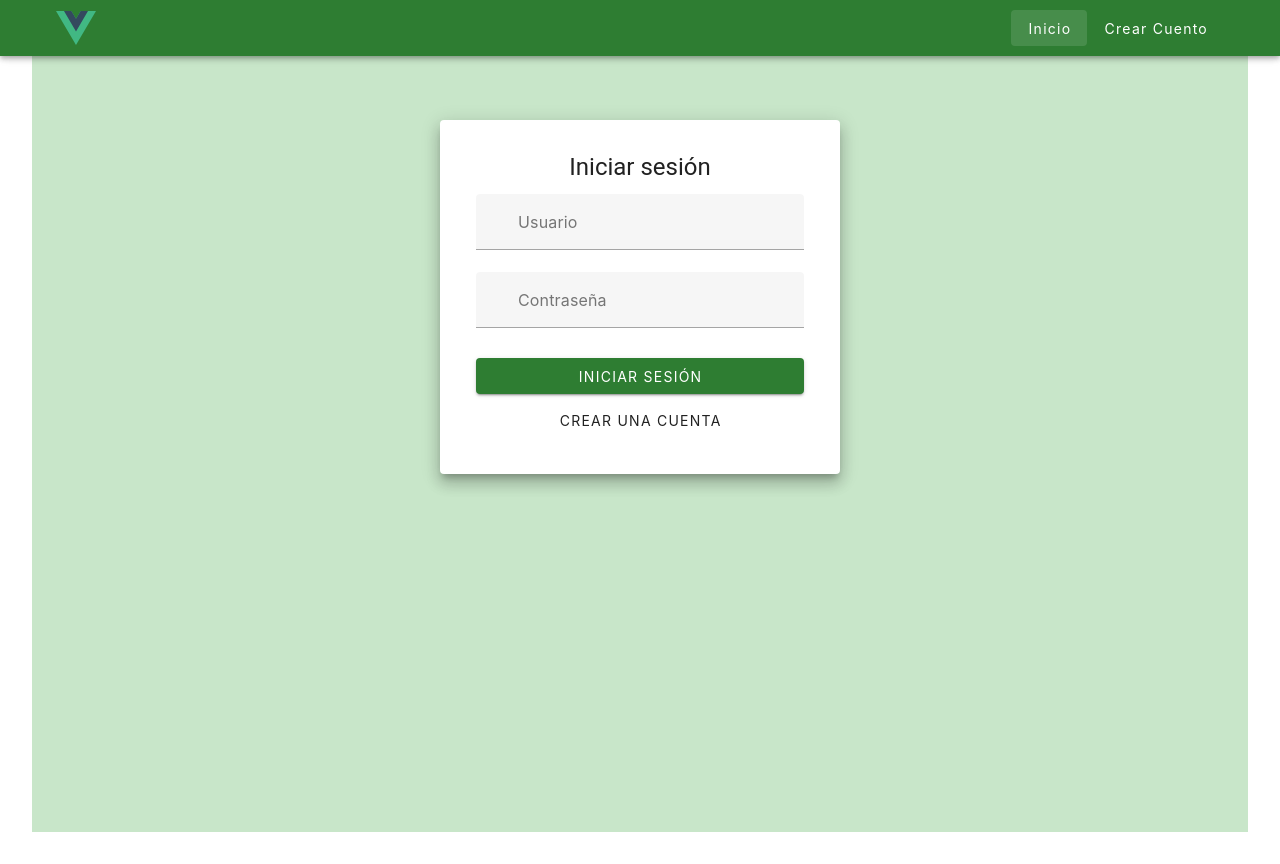
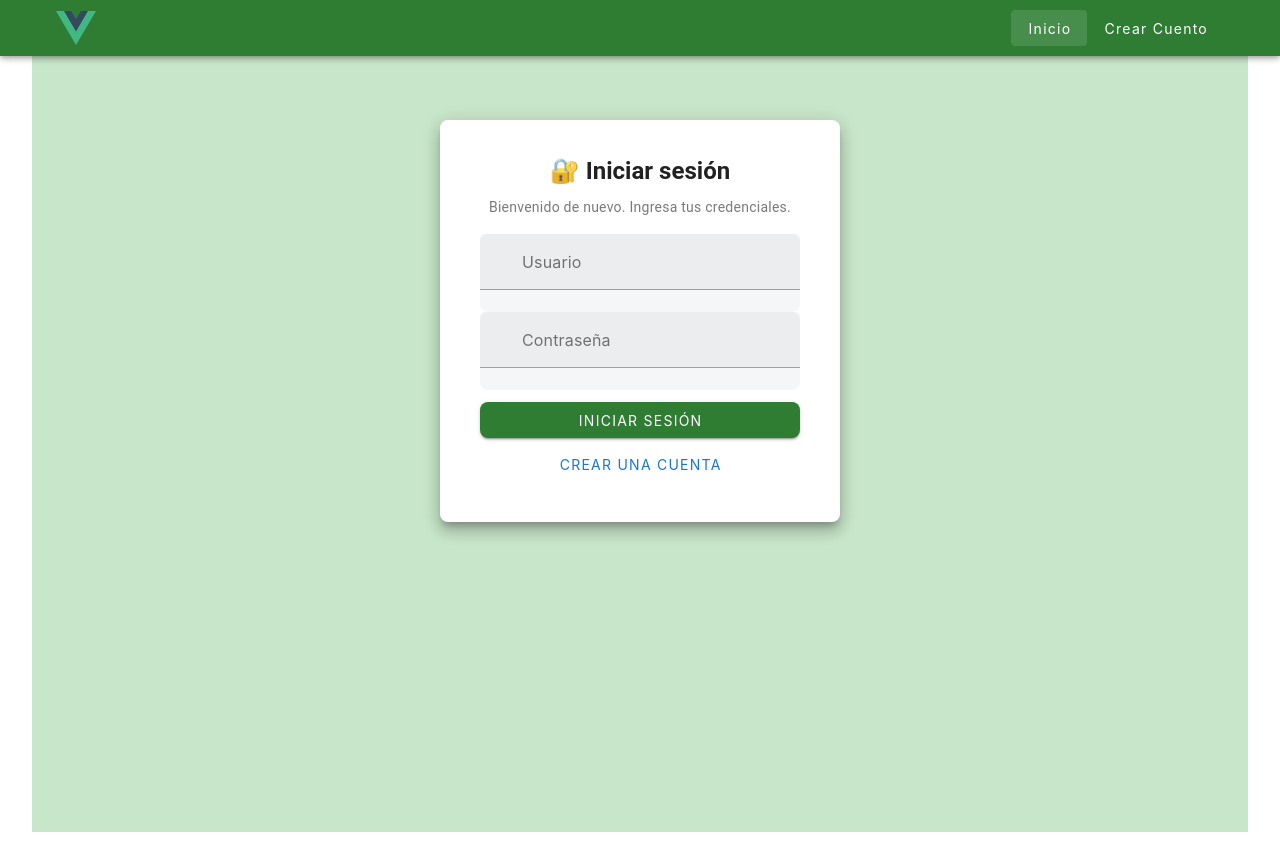
Before and after one commit to jd-becerra/collabtales, a Vue app: page / in a window 1280 px wide. Built offline with nearby package versions, Linux system fonts and the light colour scheme; no server answers.

Commit message:
Enhance ListaCuentos component to display messages when no cuentos are available; improve layout for global cuentos section.

```diff
--- a/src/components/ListaCuentos.vue
+++ b/src/components/ListaCuentos.vue
@@ -17,6 +17,7 @@
 
       <!-- Sección: Tus Cuentos -->
       <v-list v-if="showAlumno">
+        <template v-if="cuentos.length > 0">
           <v-list-item
             v-for="cuento in cuentos"
             :key="cuento.id_cuento"
@@ -33,23 +34,32 @@
               <v-icon color="blue">mdi-chevron-right</v-icon>
             </v-list-item-action>
           </v-list-item>
+        </template>
+        <p v-else class="no-cuentos-text">⚠️ Aún no tienes cuentos asignados. ¡Únete a uno o crea tu propia historia! 📖✨</p>
       </v-list>
 
       <!-- Sección: Cuentos Globales -->
       <v-list v-if="showGlobal">
+        <template v-if="cuentosGlobales.length > 0">
           <v-list-item v-for="cuento in cuentosGlobales" :key="cuento.id_cuento" class="cuento-item">
+            <v-row align="center" class="w-100">
+              <v-col cols="9">
                 <v-list-item-content>
                   <v-list-item-title class="text-subtitle-1 font-weight-bold">📖 Título: {{ cuento.nombre }}</v-list-item-title>
                   <v-list-item-subtitle class="text-body-2 text--secondary">
                     📝 Descripción: {{ cuento.descripcion || 'Sin descripción disponible' }}
                   </v-list-item-subtitle>
                 </v-list-item-content>
-          <v-list-item-action v-if="!cuento.unido">
-            <v-btn color="green" outlined @click="unirseCuento(cuento.id_cuento)">
+              </v-col>
+              <v-col cols="3" class="d-flex justify-end">
+                <v-btn v-if="!cuento.unido" color="green" outlined @click="unirseCuento(cuento.id_cuento)">
                   Unirse
                 </v-btn>
-          </v-list-item-action>
+              </v-col>
+            </v-row>
           </v-list-item>
+        </template>
+        <p v-else class="no-cuentos-text">⚠️ No hay cuentos disponibles en este momento. Vuelve más tarde o crea uno nuevo. 🚀</p>
       </v-list>
     </v-card>
   </v-container>
@@ -185,6 +195,15 @@ onMounted(() => {
   cursor: pointer;
 }
 
+/* Mensaje cuando no hay cuentos */
+.no-cuentos-text {
+  text-align: center;
+  font-size: 16px;
+  font-weight: bold;
+  color: #666;
+  padding: 20px;
+}
+
 /* Botón "Unirse" */
 .v-btn.outlined {
   border: 2px solid #2e7d32 !important;
--- a/src/views/InicioSesion.vue
+++ b/src/views/InicioSesion.vue
@@ -1,3 +1,77 @@
+<template>
+  <v-container class="fill-height d-flex justify-center align-center">
+    <v-card class="pa-6 rounded-lg elevation-10 login-card">
+      <v-slide-y-transition mode="out-in">
+        <div v-if="showRegister" key="register">
+          <v-card-title class="text-center text-h5 font-weight-bold">✨ Crea tu cuenta ✨</v-card-title>
+          <v-card-subtitle class="text-center text-body-2">Únete y empieza a disfrutar de nuestras historias.</v-card-subtitle>
+          <v-card-text>
+            <v-form @submit.prevent="register">
+              <v-text-field
+                label="Usuario"
+                prepend-inner-icon="mdi-account"
+                v-model="registerData.nombre"
+                outlined
+                required
+                class="custom-input"
+              />
+              <v-text-field
+                label="Contraseña"
+                prepend-inner-icon="mdi-lock"
+                v-model="registerData.contrasena"
+                type="password"
+                outlined
+                required
+                class="custom-input"
+              />
+              <v-btn block color="primary" class="mt-3 rounded-lg" type="submit" :disabled="loading">
+                <v-progress-circular v-if="loading" indeterminate color="white" size="20" class="mr-2" />
+                Registrarse
+              </v-btn>
+              <v-btn block variant="text" class="mt-2 text-blue-darken-2" @click="showRegister = false">
+                Ya tengo una cuenta
+              </v-btn>
+            </v-form>
+          </v-card-text>
+        </div>
+
+        <div v-else key="login">
+          <v-card-title class="text-center text-h5 font-weight-bold">🔐 Iniciar sesión</v-card-title>
+          <v-card-subtitle class="text-center text-body-2">Bienvenido de nuevo. Ingresa tus credenciales.</v-card-subtitle>
+          <v-card-text>
+            <v-form @submit.prevent="login">
+              <v-text-field
+                label="Usuario"
+                prepend-inner-icon="mdi-account"
+                v-model="loginData.nombre"
+                outlined
+                required
+                class="custom-input"
+              />
+              <v-text-field
+                label="Contraseña"
+                prepend-inner-icon="mdi-lock"
+                v-model="loginData.contrasena"
+                type="password"
+                outlined
+                required
+                class="custom-input"
+              />
+              <v-btn block color="green-darken-3" class="mt-3 rounded-lg" type="submit" :disabled="loading">
+                <v-progress-circular v-if="loading" indeterminate color="white" size="20" class="mr-2" />
+                Iniciar sesión
+              </v-btn>
+              <v-btn block variant="text" class="mt-2 text-blue-darken-2" @click="showRegister = true">
+                Crear una cuenta
+              </v-btn>
+            </v-form>
+          </v-card-text>
+        </div>
+      </v-slide-y-transition>
+    </v-card>
+  </v-container>
+</template>
+
 <script setup lang="ts">
 import { ref } from 'vue';
 import { useRouter } from 'vue-router';
@@ -7,27 +81,22 @@ import axios from 'axios';
 const showRegister = ref(false);
 const registerData = ref({ nombre: '', contrasena: '' });
 const loginData = ref({ nombre: '', contrasena: '' });
-const loading = ref(false); // Estado de carga
+const loading = ref(false);
 
 const PHP_URL = import.meta.env.VITE_PHP_SERVER;
-
-// Router
 const router = useRouter();
 
 // Método para registrar usuario
 async function register() {
   if (!registerData.value.nombre || !registerData.value.contrasena) {
-    alert('Error: campos vacíos');
+    alert('⚠ Error: Campos vacíos');
     return;
   }
 
-  loading.value = true; // Inicia la carga
+  loading.value = true;
 
   try {
-    const response = await axios.post(`${PHP_URL}/php/crear_alumno.php`, {
-      nombre: registerData.value.nombre,
-      contrasena: registerData.value.contrasena,
-    }, {
+    const response = await axios.post(`${PHP_URL}/php/crear_alumno.php`, registerData.value, {
       headers: { 'Content-Type': 'application/json' }
     });
 
@@ -37,40 +106,36 @@ async function register() {
     }
 
     if (response.data.result === 'El usuario ya existe') {
-      alert('Error: El usuario ya existe');
+      alert('⚠ Error: El usuario ya existe');
       return;
     }
 
-    // Si la respuesta contiene un ID, lo guardamos en localStorage
     if (response.data.id_alumno) {
       localStorage.setItem('id_alumno', response.data.id_alumno);
-      alert(`Cuenta creada con éxito: ${registerData.value.nombre}. Redirigiendo...`);
+      alert(`✅ Cuenta creada con éxito: ${registerData.value.nombre}`);
       router.push('/panel_inicio');
     } else {
-      alert('Error: No se recibió el ID del usuario.');
+      alert('⚠ Error: No se recibió el ID del usuario.');
     }
   } catch (error) {
     console.error('Error en registro:', error);
-    alert('Error en el servidor. Intente nuevamente.');
+    alert('❌ Error en el servidor. Intente nuevamente.');
   } finally {
-    loading.value = false; // Detiene la carga
+    loading.value = false;
   }
 }
 
 // Método para iniciar sesión
 async function login() {
   if (!loginData.value.nombre || !loginData.value.contrasena) {
-    alert('Error: campos vacíos');
+    alert('⚠ Error: Campos vacíos');
     return;
   }
 
-  loading.value = true; // Inicia la carga
+  loading.value = true;
 
   try {
-    const response = await axios.post(`${PHP_URL}/php/iniciar_sesion.php`, {
-      nombre: loginData.value.nombre,
-      contrasena: loginData.value.contrasena,
-    }, {
+    const response = await axios.post(`${PHP_URL}/php/iniciar_sesion.php`, loginData.value, {
       headers: { 'Content-Type': 'application/json' }
     });
 
@@ -83,94 +148,54 @@ async function login() {
 
     if (Array.isArray(datos) && datos.length > 0) {
       localStorage.setItem('id_alumno', datos[0].id_alumno);
-      alert(`¡Bienvenido: ${loginData.value.nombre}! Redirigiendo...`);
+      alert(`✅ ¡Bienvenido ${loginData.value.nombre}!`);
       router.push('/panel_inicio');
     } else {
-      alert('ERROR: Usuario o contraseña incorrectos');
+      alert('❌ ERROR: Usuario o contraseña incorrectos');
     }
   } catch (error) {
     console.error('Error en inicio de sesión:', error);
-    alert('Error en el servidor. Intente nuevamente.');
+    alert('❌ Error en el servidor. Intente nuevamente.');
   } finally {
     loading.value = false;
   }
 }
 </script>
 
-
-<template>
-  <v-container class="fill-height d-flex justify-center align-center">
-    <v-card class="pa-5" width="400" elevation="10">
-      <v-slide-x-transition mode="out-in">
-        <div v-if="showRegister" key="register">
-          <v-card-title class="text-center text-h5">Registro de cuenta</v-card-title>
-          <v-card-text>
-            <v-form @submit.prevent="register">
-              <v-text-field
-                label="Usuario"
-                prepend-inner-icon="mdi-account"
-                v-model="registerData.nombre"
-                outlined
-                required
-              />
-              <v-text-field
-                label="Contraseña"
-                prepend-inner-icon="mdi-lock"
-                v-model="registerData.contrasena"
-                type="password"
-                outlined
-                required
-              />
-              <v-btn block color="green-darken-3" class="mt-2" type="submit" :disabled="loading">
-                <v-progress-circular v-if="loading" indeterminate color="white" size="20" class="mr-2" />
-                Registrarse
-              </v-btn>
-              <v-btn block variant="text" class="mt-2" @click="showRegister = false">
-                Ya tengo una cuenta
-              </v-btn>
-            </v-form>
-          </v-card-text>
-        </div>
-
-        <div v-else key="login">
-          <v-card-title class="text-center text-h5">Iniciar sesión</v-card-title>
-          <v-card-text>
-            <v-form @submit.prevent="login">
-              <v-text-field
-                label="Usuario"
-                prepend-inner-icon="mdi-account"
-                v-model="loginData.nombre"
-                outlined
-                required
-              />
-              <v-text-field
-                label="Contraseña"
-                prepend-inner-icon="mdi-lock"
-                v-model="loginData.contrasena"
-                type="password"
-                outlined
-                required
-              />
-              <v-btn block color="green-darken-3" class="mt-2" type="submit" :disabled="loading">
-                <v-progress-circular v-if="loading" indeterminate color="white" size="20" class="mr-2" />
-                Iniciar sesión
-              </v-btn>
-              <v-btn block variant="text" class="mt-2" @click="showRegister = true">
-                Crear una cuenta
-              </v-btn>
-            </v-form>
-          </v-card-text>
-        </div>
-      </v-slide-x-transition>
-    </v-card>
-  </v-container>
-</template>
-
 <style scoped>
+/* Fondo con degradado */
 .fill-height {
   height: 100vh;
   display: flex;
   justify-content: center;
   align-items: center;
 }
+
+/* Estilo de la tarjeta */
+.login-card {
+  width: 400px;
+  border-radius: 12px;
+  background: white;
+  box-shadow: 0px 10px 25px rgba(0, 0, 0, 0.2);
+}
+
+/* Campos de entrada personalizados */
+.custom-input {
+  background: #f4f6f8;
+  border-radius: 8px;
+}
+
+/* Botones estilizados */
+.v-btn {
+  font-weight: bold;
+  transition: 0.3s ease-in-out;
+}
+
+.v-btn:hover {
+  transform: scale(1.03);
+}
+
+.text-blue-darken-2 {
+  color: #1976d2 !important;
+}
 </style>
```
Lines whose indentation alone changed are shown as unchanged.
